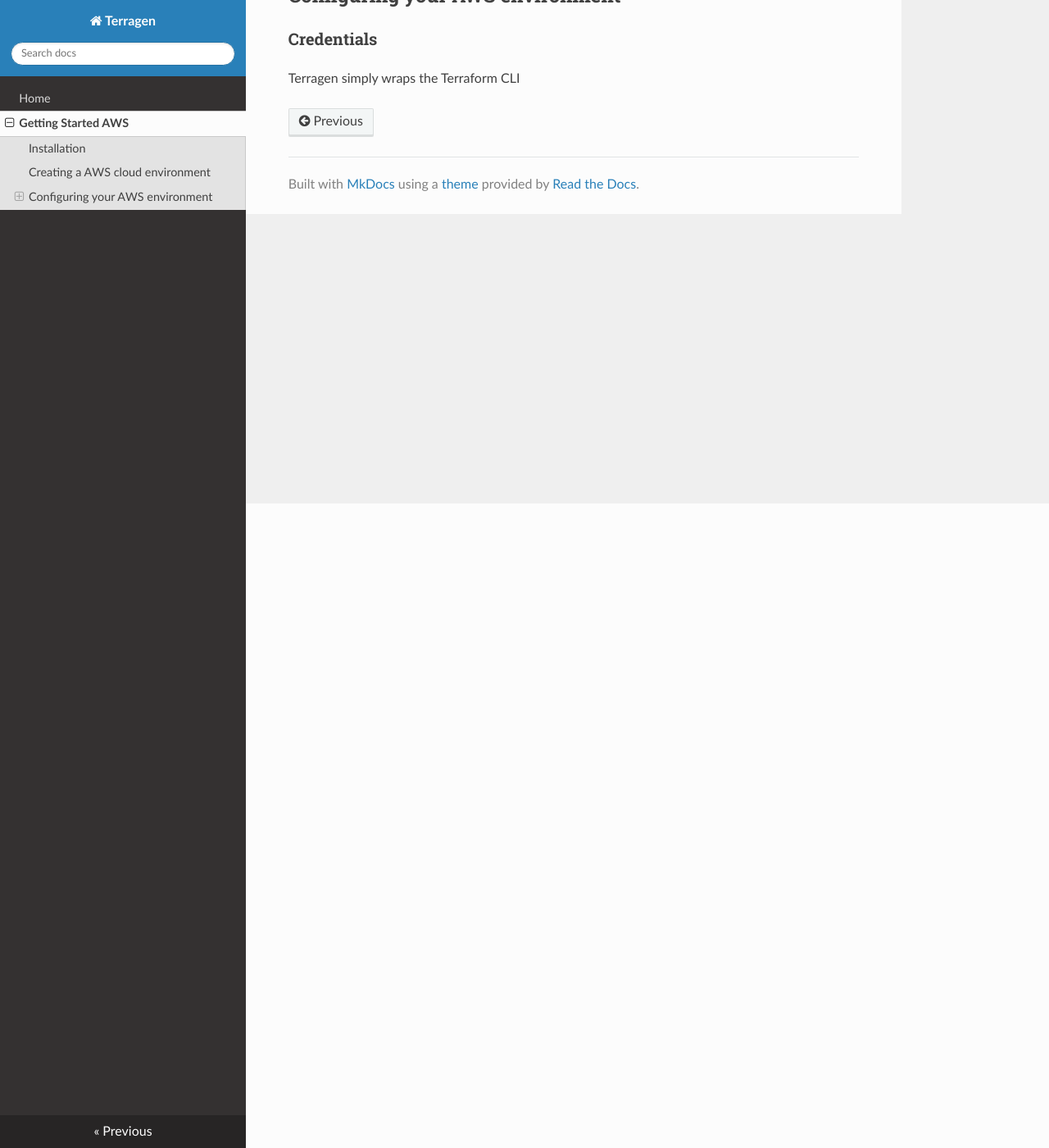
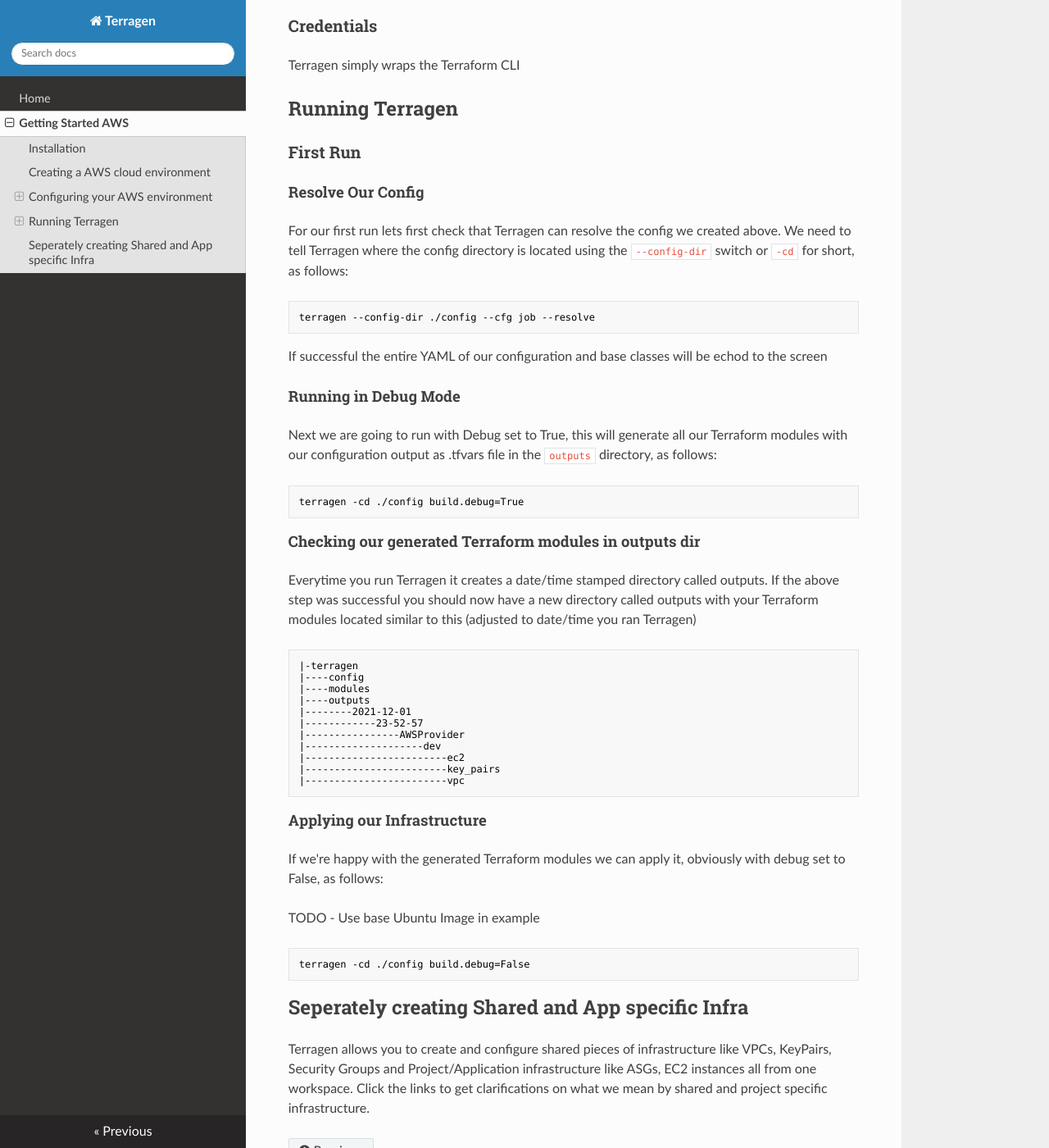
Before and after one commit to hunt3ri/terragen, an MkDocs documentation site: the page built from docs/getting-started-aws.md, in a window 1280 px wide and 1400 px high, scrolled down 786 px. Shown: the whole window at 82% size. Built offline with MkDocs 1.6.1, drawn with Linux system fonts in a browser that asks for light colours; nearby versions of some CDN libraries; some of the changed text lies outside the part shown.

Commit message:
more work on docs

````diff
--- a/docs/getting-started-aws.md
+++ b/docs/getting-started-aws.md
@@ -18,8 +16,58 @@
 |--------config.yaml
 |----modules
 ```
-The quickest way to start is to clone our example repo here
+The quickest way to start is to clone our example repo:
+```commandline
+git clone https://github.com/hunt3ri/terragen-example-configs.git
+```
+
+Your Terragen workspace is now ready to go
 
 ## Configuring your AWS environment
 ### Credentials
 Terragen simply wraps the Terraform CLI
+
+## Running Terragen
+### First Run
+#### Resolve Our Config
+For our first run lets first check that Terragen can resolve the config we created above.  We need to tell Terragen where the config directory is located using the `--config-dir` switch or `-cd` for short, as follows:
+```commandline
+terragen --config-dir ./config --cfg job --resolve
+```
+
+If successful the entire YAML of our configuration and base classes will be echod to the screen
+
+#### Running in Debug Mode
+Next we are going to run with Debug set to True, this will generate all our Terraform modules with our configuration output as .tfvars file in the `outputs` directory, as follows:
+```commandline
+terragen -cd ./config build.debug=True
+```
+
+#### Checking our generated Terraform modules in outputs dir
+Everytime you run Terragen it creates a date/time stamped directory called outputs.  If the above step was successful you should now have a new directory called outputs with your Terraform modules located similar to this (adjusted to date/time you ran Terragen)
+
+```commandline
+|-terragen
+|----config
+|----modules
+|----outputs
+|--------2021-12-01
+|------------23-52-57
+|----------------AWSProvider
+|--------------------dev
+|------------------------ec2
+|------------------------key_pairs
+|------------------------vpc
+```
+
+#### Applying our Infrastructure
+If we're happy with the generated Terraform modules we can apply it, obviously with debug set to False, as follows:
+
+TODO - Use base Ubuntu Image in example
+
+```commandline
+terragen -cd ./config build.debug=False
+```
+
+## Seperately creating Shared and App specific Infra
+Terragen allows you to create and configure shared pieces of infrastructure like VPCs, KeyPairs, Security Groups and Project/Application infrastructure like ASGs, EC2 instances all from one workspace.  Click the links to get clarifications on what we mean by shared and project specific infrastructure.
````
Also changed, not shown: other parts of docs/getting-started-aws.md (+1 -3 lines).
